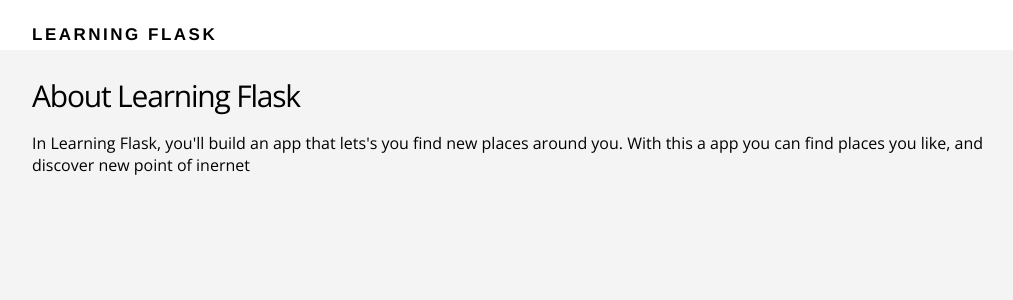
After one commit to Brenner87/flask-project, a Flask app: page /about in a window 1280 px wide. The commit adds this page. Shown: the top 300 px of the page, without its empty margins (108-1121 px from the left). Run offline with Flask 2, Linux system fonts and the light colour scheme.

Commit message:
About page adding

```diff
--- a/routes.py
+++ b/routes.py
@@ -6,5 +6,9 @@ app=Flask(__name__)
 def index():
 	return render_template("index.html")
 
+@app.route("/about")
+def about():
+	return render_template("about.html")
+
 if __name__ =="__main__":
 	app.run(debug=True)
--- /dev/null
+++ b/templates/about.html
@@ -0,0 +1,11 @@
+{% extends "layout.html" %}
+
+{%block content %}
+  <main class="about-section">
+  	<div class="container">
+
+  	<h2>About Learning Flask</h2>
+  	<p>In Learning Flask, you'll build an app that lets's you find new places around you. With this a app you can find places you like, and discover new point of inernet</p>
+  	</div>
+  </main>
+ {% endblock %}
--- a/templates/index.html
+++ b/templates/index.html
@@ -7,7 +7,7 @@
   	  <div class="section-content">
   	  	<h2>Discover places near you.</h2>
   	  	<a href="#" class="btn-primary">Sign up</a>
-  	  	<a gref="#" class="btn-secondary">Learn more</a>
+  	  	<a href="{{ url_for('about') }}" class="btn-secondary">Learn more</a>
   	  </div>
 
   	  <div class="section-device">
```
